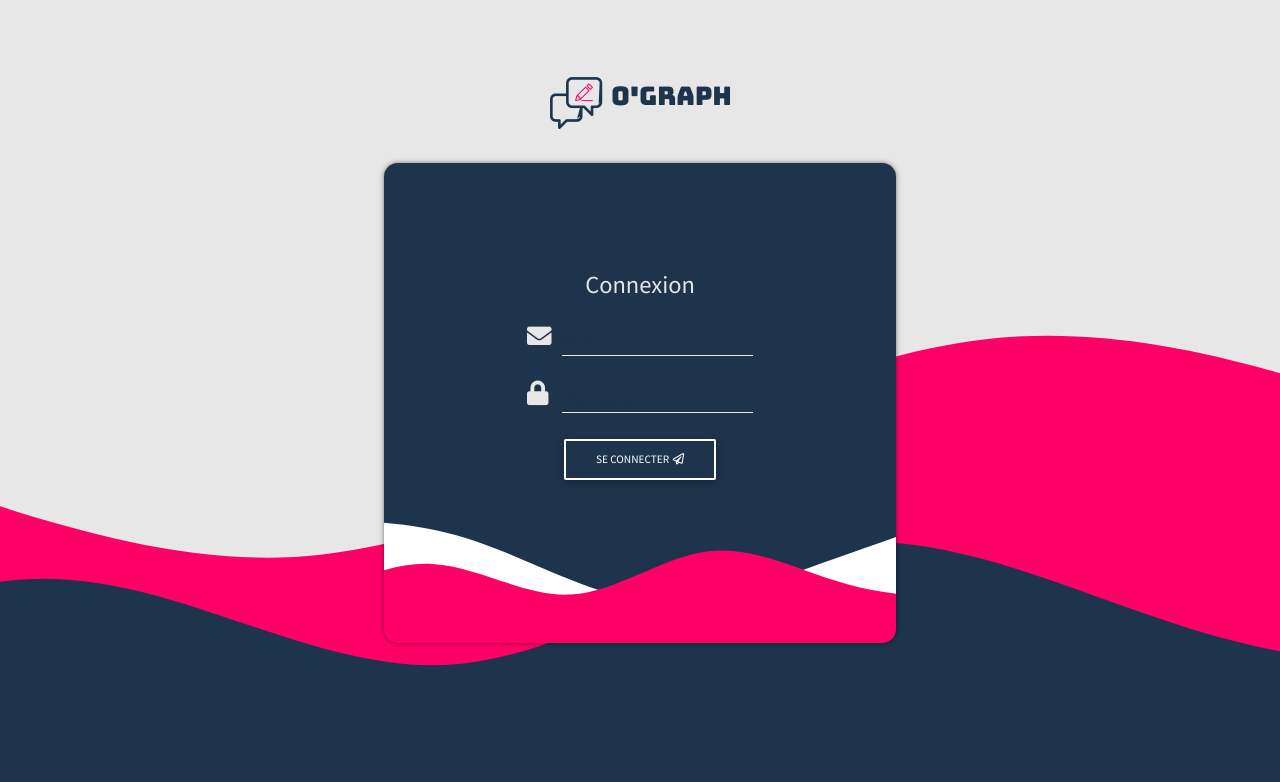
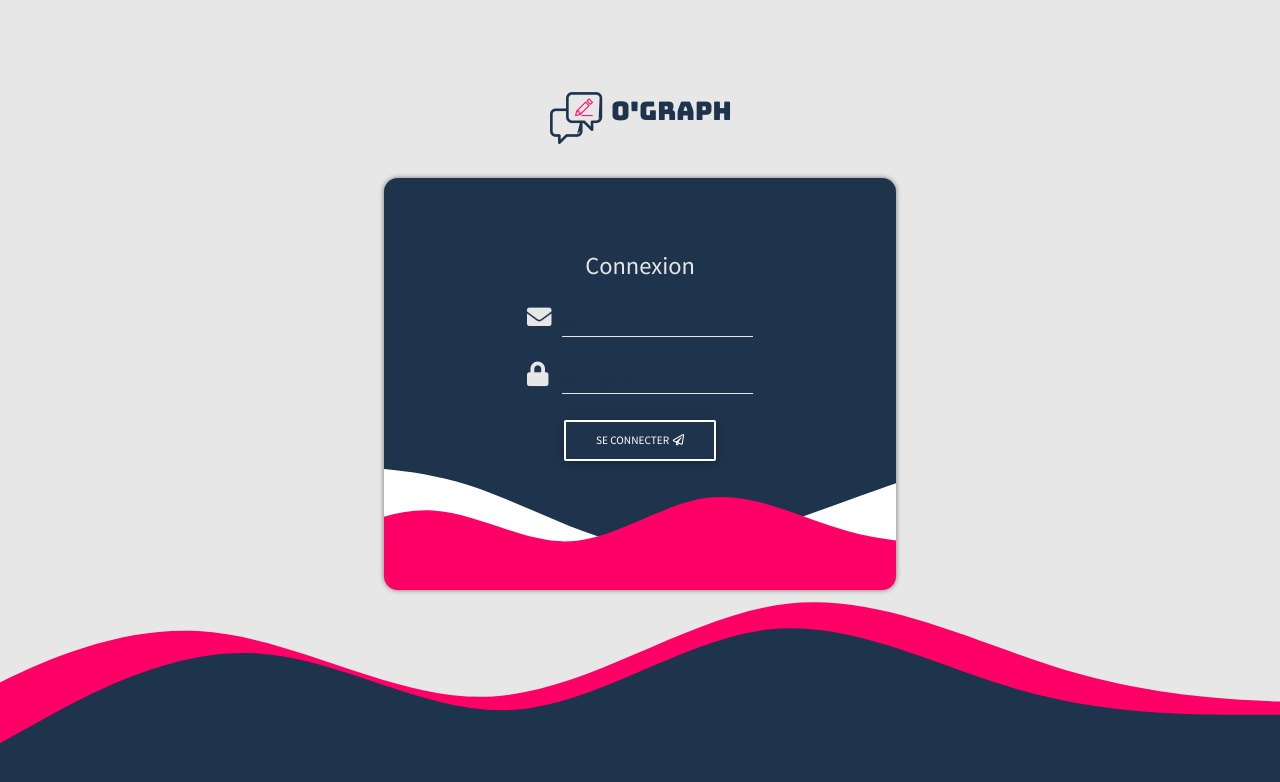
Before and after one commit to Bilel-Gh/O-graph-front, a React (Create React App) app: page / in a window 1280 px wide. Shown: the top 782 px of the page. Built offline with nearby package versions, Linux system fonts and the light colour scheme; no server answers.

Commit message:
login V0 and login page modified

```diff
--- a/src/component/Login/login.css
+++ b/src/component/Login/login.css
@@ -8,7 +8,8 @@
     background-color: #E7E7E7;
     background-image: url(./../../wave3.svg), url(./../../wave.svg);
     background-repeat: no-repeat, no-repeat;
-    background-size: 150%, 270%;
+    /* background-size: 150%, 270%; */
+    background-size: 100%, 115%;
     background-position: bottom;
     flex-direction: column;
 }
@@ -27,12 +28,12 @@
     align-items: center;
     color: #E7E7E7;
     width: 40%;
-    height: 60%;
+    height: 51.5%;
     background-image: url(./../../wave.svg), url(./../../wave2.svg);
     background-repeat: no-repeat, no-repeat;
     background-size: 135%;
     background-position: bottom;
-    margin-bottom: 12%;
+    margin-bottom: 15%;
 }
 
 .input-container {
```
